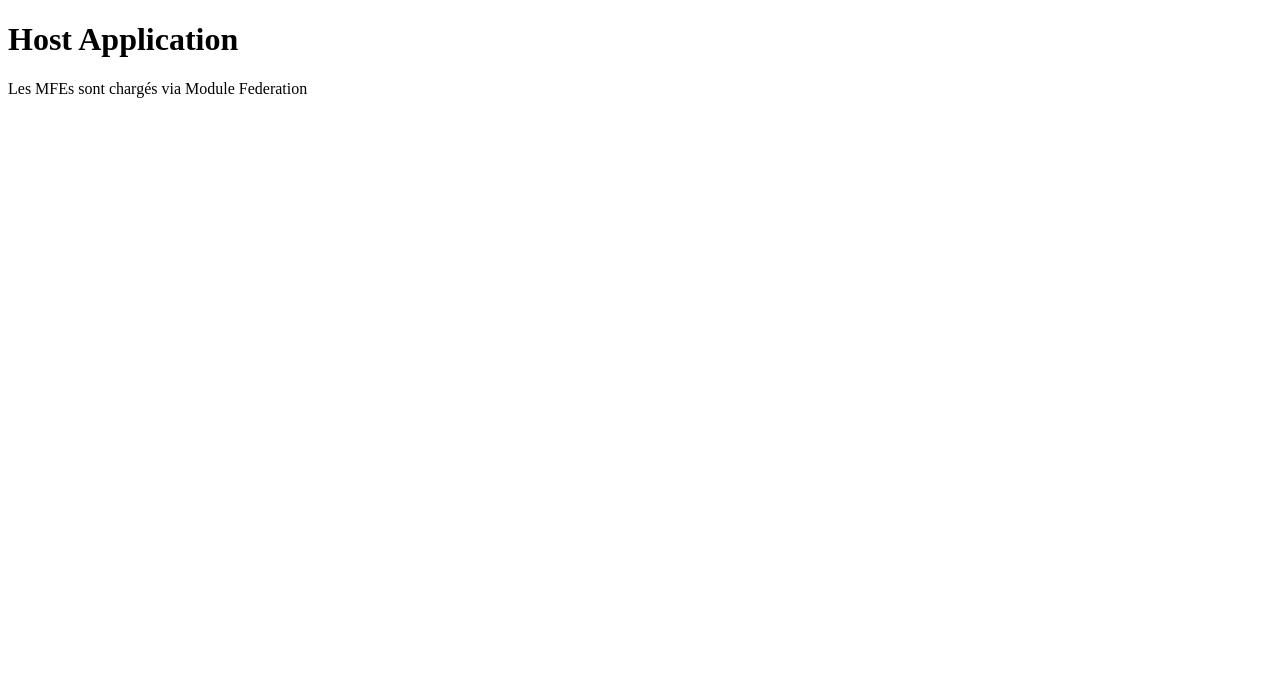
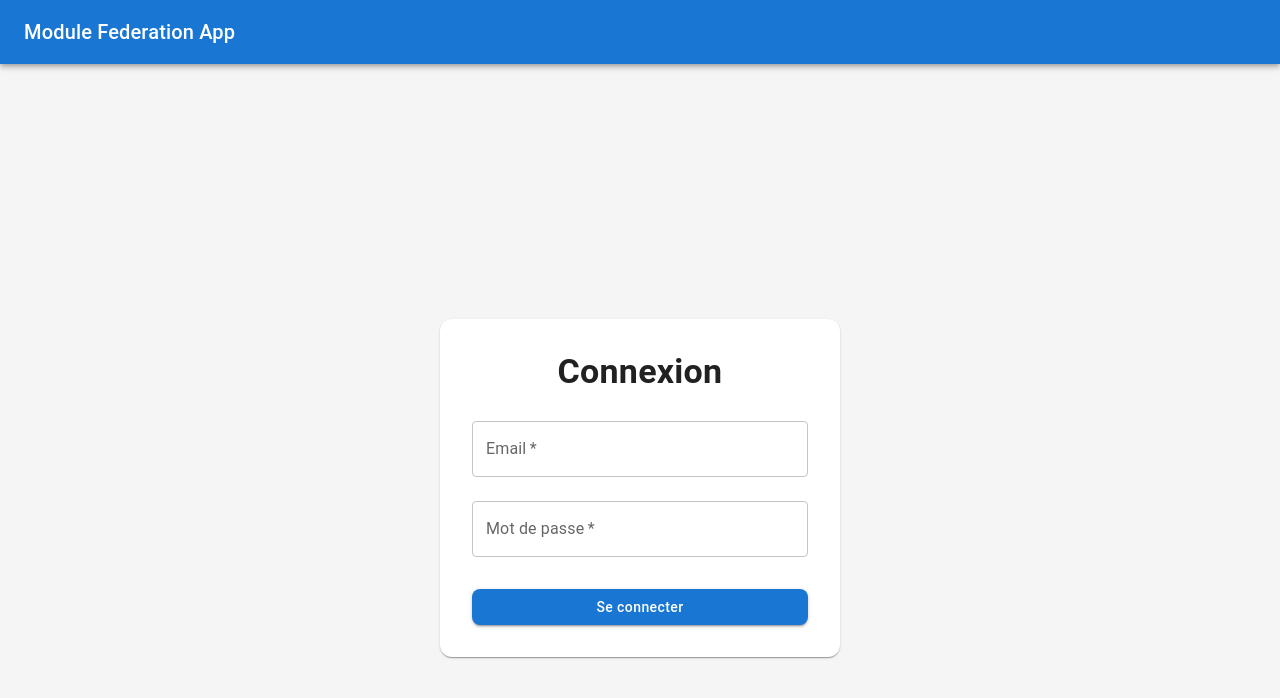
Before and after one commit to medchelios/insurance-mf-platform, a React app in the folder apps/host/: page /login in a window 1280 px wide. Shown: the top 698 px of the page. Built offline with nearby package versions, Linux system fonts and the light colour scheme; the HTML template or start-up script is replaced by a standard one.

Commit message:
Add login and MUI theme to host app
- Add MUI with custom theme
- Add React Router
- Add authentication with login page
- Add protected routes (dashboard, mfe1, mfe2)
- Add independent dev scripts (dev:host, dev:mfe1, dev:mfe2)

```diff
--- a/apps/host/src/App.jsx
+++ b/apps/host/src/App.jsx
@@ -1,35 +1,249 @@
-import React, { Suspense, useState, useEffect } from 'react'
+import { useState, createContext, useContext } from 'react';
+import { BrowserRouter, Routes, Route, Navigate, useNavigate, useLocation } from 'react-router-dom';
+import { ThemeProvider } from '@mui/material/styles';
+import CssBaseline from '@mui/material/CssBaseline';
+import AppBar from '@mui/material/AppBar';
+import Toolbar from '@mui/material/Toolbar';
+import Typography from '@mui/material/Typography';
+import Button from '@mui/material/Button';
+import Box from '@mui/material/Box';
+import Card from '@mui/material/Card';
+import TextField from '@mui/material/TextField';
+import theme from './theme';
+
+const AuthContext = createContext(null);
+
+function useAuth() {
+  return useContext(AuthContext);
+}
+
+function AuthProvider({ children }) {
+  const [user, setUser] = useState(null);
+  const [loading, setLoading] = useState(false);
+
+  const login = async (email, password) => {
+    setLoading(true);
+    await new Promise(resolve => setTimeout(resolve, 1000));
+    if (email && password) {
+      setUser({ email, name: email.split('@')[0] });
+      setLoading(false);
+      return true;
+    }
+    setLoading(false);
+    return false;
+  };
+
+  const logout = () => {
+    setUser(null);
+  };
+
+  return (
+    <AuthContext.Provider value={{ user, login, logout, loading }}>
+      {children}
+    </AuthContext.Provider>
+  );
+}
+
+function ProtectedRoute({ children }) {
+  const { user } = useAuth();
+  const location = useLocation();
+
+  if (!user) {
+    return <Navigate to="/login" state={{ from: location }} replace />;
+  }
+
+  return children;
+}
+
+function LoginPage() {
+  const [email, setEmail] = useState('');
+  const [password, setPassword] = useState('');
+  const [error, setError] = useState('');
+  const { login, loading } = useAuth();
+  const navigate = useNavigate();
+  const location = useLocation();
+  const from = location.state?.from?.pathname || '/dashboard';
+
+  const handleSubmit = async (e) => {
+    e.preventDefault();
+    const success = await login(email, password);
+    if (success) {
+      navigate(from, { replace: true });
+    } else {
+      setError('Invalid credentials');
+    }
+  };
+
+  return (
+    <Box
+      sx={{
+        minHeight: '100vh',
+        display: 'flex',
+        alignItems: 'center',
+        justifyContent: 'center',
+        backgroundColor: '#f5f5f5',
+      }}
+    >
+      <Card sx={{ p: 4, minWidth: 350, maxWidth: 400 }}>
+        <Typography variant="h4" component="h1" gutterBottom align="center">
+          Connexion
+        </Typography>
+        <form onSubmit={handleSubmit}>
+          <TextField
+            fullWidth
+            label="Email"
+            type="email"
+            value={email}
+            onChange={(e) => setEmail(e.target.value)}
+            margin="normal"
+            required
+          />
+          <TextField
+            fullWidth
+            label="Mot de passe"
+            type="password"
+            value={password}
+            onChange={(e) => setPassword(e.target.value)}
+            margin="normal"
+            required
+          />
+          {error && (
+            <Typography color="error" sx={{ mt: 1 }}>
+              {error}
+            </Typography>
+          )}
+          <Button
+            fullWidth
+            type="submit"
+            variant="contained"
+            sx={{ mt: 3 }}
+            disabled={loading}
+          >
+            {loading ? 'Connexion...' : 'Se connecter'}
+          </Button>
+        </form>
+      </Card>
+    </Box>
+  );
+}
+
+function Layout({ children }) {
+  const { user, logout } = useAuth();
+
+  return (
+    <Box sx={{ minHeight: '100vh', display: 'flex', flexDirection: 'column' }}>
+      <AppBar position="static">
+        <Toolbar>
+          <Typography variant="h6" component="div" sx={{ flexGrow: 1 }}>
+            Module Federation App
+          </Typography>
+          {user && (
+            <>
+              <Button color="inherit" href="/dashboard">
+                Dashboard
+              </Button>
+              <Button color="inherit" href="/mfe1">
+                MFE1 (Angular)
+              </Button>
+              <Button color="inherit" href="/mfe2">
+                MFE2 (Vue)
+              </Button>
+              <Typography variant="body2" sx={{ mx: 2 }}>
+                {user.name}
+              </Typography>
+              <Button color="inherit" onClick={logout}>
+                Déconnexion
+              </Button>
+            </>
+          )}
+        </Toolbar>
+      </AppBar>
+      <Box component="main" sx={{ flex: 1, p: 3 }}>
+        {children}
+      </Box>
+    </Box>
+  );
+}
+
+function Dashboard() {
+  return (
+    <Box>
+      <Typography variant="h4" gutterBottom>
+        Dashboard
+      </Typography>
+      <Typography variant="body1">
+        Bienvenue sur le dashboard. Utilisez le menu ci-dessus pour naviguer vers les MFEs.
+      </Typography>
+    </Box>
+  );
+}
+
+function MFE1Loader() {
+  return (
+    <Box sx={{ p: 2, border: '1px solid #ddd', borderRadius: 2 }}>
+      <Typography variant="h5" gutterBottom>
+        MFE1 - Angular
+      </Typography>
+      <Typography color="text.secondary">
+        Loading Angular component...
+      </Typography>
+    </Box>
+  );
+}
+
+function MFE2Loader() {
+  return (
+    <Box sx={{ p: 2, border: '1px solid #ddd', borderRadius: 2 }}>
+      <Typography variant="h5" gutterBottom>
+        MFE2 - Vue
+      </Typography>
+      <Typography color="text.secondary">
+        Loading Vue component...
+      </Typography>
+    </Box>
+  );
+}
 
 function App() {
-  const [Button, setButton] = useState(null)
-  const [Card, setCard] = useState(null)
-
-  useEffect(() => {
-    Promise.all([
-      import('mfe1/Button'),
-      import('mfe2/Card')
-    ]).then(([mfe1, mfe2]) => {
-      setButton(() => mfe1.Button)
-      setCard(() => mfe2.Card)
-    })
-  }, [])
-
   return (
-    <div>
-      <h1>Host Application</h1>
-      <p>Les MFEs sont chargés via Module Federation</p>
-
-      <div style={{ display: 'flex', gap: '20px', marginTop: '20px' }}>
-        <Suspense fallback={<div>Chargement du bouton...</div>}>
-          {Button && <Button onClick={() => alert('Bouton MFE1!')}>Bouton depuis MFE1</Button>}
-        </Suspense>
-
-        <Suspense fallback={<div>Chargement de la carte...</div>}>
-          {Card && <Card title="Carte depuis MFE2">Contenu de la carte MFE2</Card>}
-        </Suspense>
-      </div>
-    </div>
-  )
+    <ThemeProvider theme={theme}>
+      <CssBaseline />
+      <AuthProvider>
+        <BrowserRouter>
+          <Layout>
+            <Routes>
+              <Route path="/login" element={<LoginPage />} />
+              <Route
+                path="/dashboard"
+                element={
+                  <ProtectedRoute>
+                    <Dashboard />
+                  </ProtectedRoute>
+                }
+              />
+              <Route
+                path="/mfe1"
+                element={
+                  <ProtectedRoute>
+                    <MFE1Loader />
+                  </ProtectedRoute>
+                }
+              />
+              <Route
+                path="/mfe2"
+                element={
+                  <ProtectedRoute>
+                    <MFE2Loader />
+                  </ProtectedRoute>
+                }
+              />
+              <Route path="/" element={<Navigate to="/dashboard" replace />} />
+            </Routes>
+          </Layout>
+        </BrowserRouter>
+      </AuthProvider>
+    </ThemeProvider>
+  );
 }
 
-export default App
+export default App;
--- /dev/null
+++ b/apps/host/src/theme.js
@@ -0,0 +1,40 @@
+import { createTheme } from '@mui/material/styles';
+
+const theme = createTheme({
+  palette: {
+    primary: {
+      main: '#1976d2',
+    },
+    secondary: {
+      main: '#dc004e',
+    },
+    background: {
+      default: '#f5f5f5',
+    },
+  },
+  typography: {
+    fontFamily: '"Roboto", "Helvetica", "Arial", sans-serif',
+    h4: {
+      fontWeight: 600,
+    },
+  },
+  components: {
+    MuiButton: {
+      styleOverrides: {
+        root: {
+          borderRadius: 8,
+          textTransform: 'none',
+        },
+      },
+    },
+    MuiCard: {
+      styleOverrides: {
+        root: {
+          borderRadius: 12,
+        },
+      },
+    },
+  },
+});
+
+export default theme;
--- a/package.json
+++ b/package.json
@@ -3,6 +3,9 @@
   "private": true,
   "scripts": {
     "dev": "pnpm -r --parallel -m dev",
+    "dev:host": "pnpm --filter host dev",
+    "dev:mfe1": "pnpm --filter mfe1 dev",
+    "dev:mfe2": "pnpm --filter mfe2 dev",
     "build": "pnpm -r build",
     "preview": "pnpm -r preview"
   }
```
Also changed, not shown: apps/host/package.json (+6 -1 lines), 1 other file (tests, documents, lock files or other folders).
